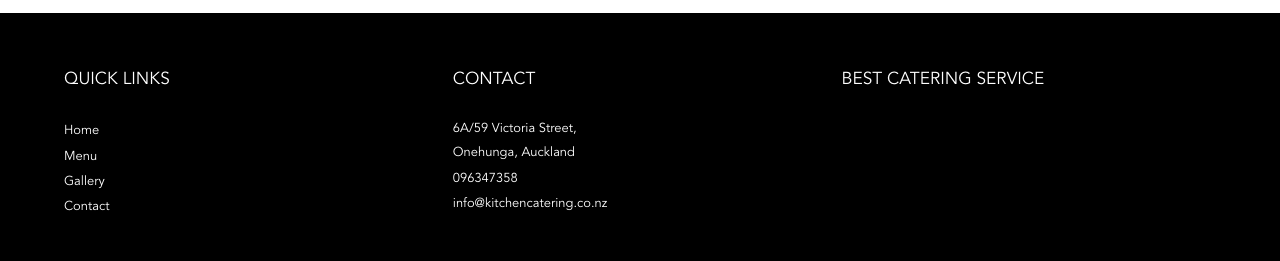
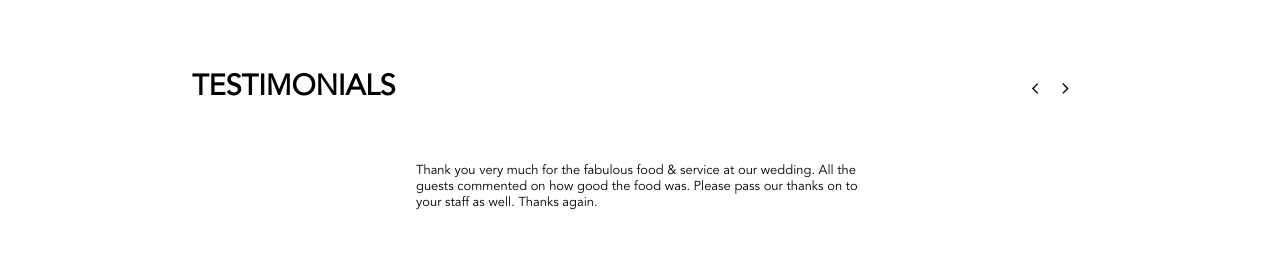
Before and after one commit to RupiSadhra/kitchen_catering, a React (Create React App) app: page / in a window 1280 px wide. Shown: the part 3647-3908 px from the top of the page. Built offline with nearby package versions, Linux system fonts and the light colour scheme.

Commit message:
home Testimonial component added

```diff
--- a/src/pages/home/Home.js
+++ b/src/pages/home/Home.js
@@ -4,6 +4,7 @@ import "./home.css";
 import Content from "../../components/Content";
 import { aboutContent } from "./data";
 import WhyUsSection from "./components/WhyUsSection";
+import Testimonial from "./components/Testimonial";
 
 const Home = () => {
   return (
@@ -13,6 +14,7 @@ const Home = () => {
         <Content {...aboutContent} />
       </div>
       <WhyUsSection />
+      <Testimonial />
     </div>
   );
 };
--- /dev/null
+++ b/src/pages/home/components/Testimonial.js
@@ -0,0 +1,40 @@
+import React, { useState } from "react";
+import { testimonials } from "../data";
+import { MdArrowBackIos, MdArrowForwardIos } from "react-icons/md";
+
+const Testimonial = () => {
+  let [counter, setCounter] = useState(0);
+
+  const total = testimonials.length - 1;
+  // console.log(total);
+  const decreaseCounter = () => {
+    counter === 0 ? setCounter(total) : setCounter(counter - 1);
+    console.log("Decrease: " + counter);
+  };
+
+  const increaseCounter = () => {
+    counter === total ? setCounter(0) : setCounter(counter + 1);
+    console.log("Increase: " + counter);
+  };
+
+  return (
+    <>
+      <div className="testimonial-container margin-top-extra container-width-extra content-text">
+        <h1>Testimonials</h1>
+        <div className="previous-arrow" onClick={decreaseCounter}>
+          <MdArrowBackIos />
+        </div>
+        <div className="next-arrow" onClick={increaseCounter}>
+          <MdArrowForwardIos />
+        </div>
+        <div className="testimonials margin-top">
+          {testimonials.map((testimonial, index) => {
+            return <div>{index === counter ? testimonial : null}</div>;
+          })}
+        </div>
+      </div>
+    </>
+  );
+};
+
+export default Testimonial;
--- a/src/pages/home/data.js
+++ b/src/pages/home/data.js
@@ -26,3 +26,9 @@ export const whyUsThree = {
     "Our food is easy to swallow, and the prices are too! We deal direct with some of the best suppliers in the Country so you'll be guaranteed great quality food on any budget.",
   contentClass: "content-text",
 };
+
+export const testimonials = [
+  "Thank you very much for the fabulous food & service at our wedding. All the guests commented on how good the food was. Please pass our thanks on to your staff as well. Thanks again.",
+  "The quality of the food was far superior to anything I imagined, and so many of our guests commented about how delicious it was. I will definitely recommend you to any friends who are throwing parties up here!",
+  "We were really very impressed with your punctuality and the quantity and quality of the food provided. Especially flexibility in catering for more people than was originally expected was a great favour.",
+];
--- a/src/pages/home/home.css
+++ b/src/pages/home/home.css
@@ -49,3 +49,27 @@
   height: 90vh;
   object-fit: cover;
 }
+.testimonial-container {
+  position: relative;
+}
+.testimonials {
+  width: 50%;
+  margin: auto;
+}
+.testimonials div {
+  width: 100%;
+}
+.previous-arrow,
+.next-arrow {
+  width: 5%;
+  position: absolute;
+  top: 0;
+  font-size: 2rem;
+  cursor: pointer;
+}
+.previous-arrow {
+  right: 3%;
+}
+.next-arrow {
+  right: 0%;
+}
```
